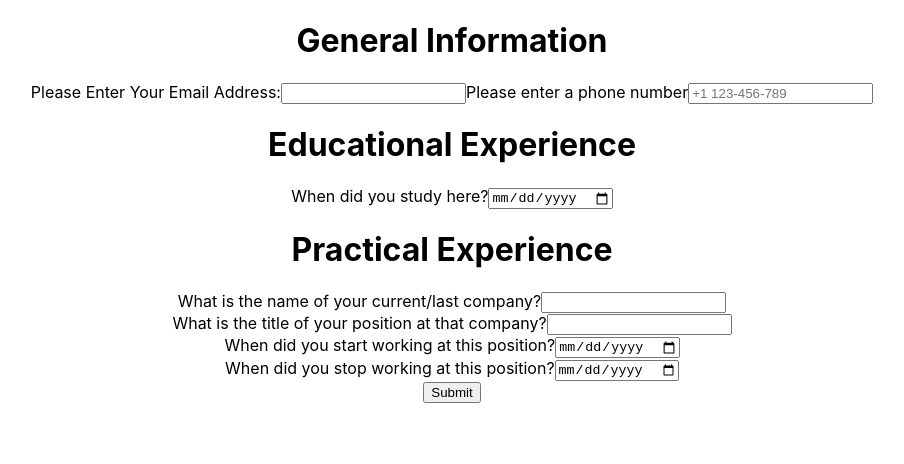
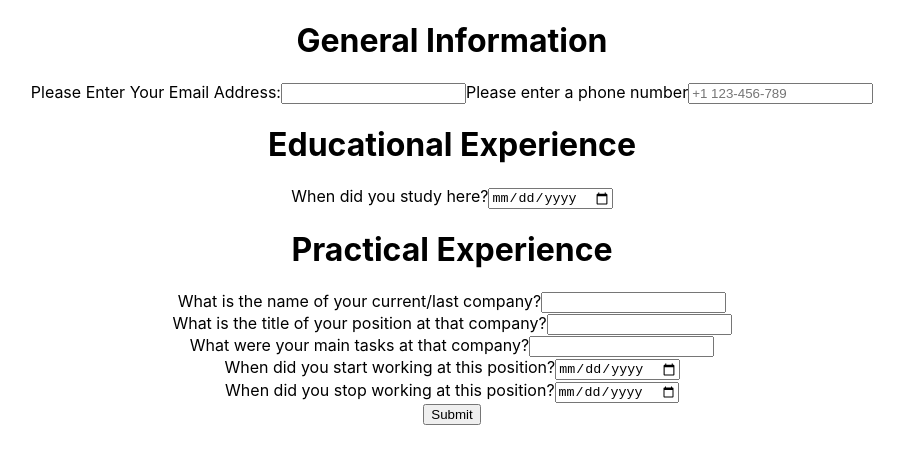
Before and after one commit to jackalot/o-cv-project, a React (Create React App) app: page / in a window 1280 px wide. Shown: the top 464 px of the page, without its empty margins (188-1092 px from the left). Built offline with nearby package versions, Linux system fonts and the light colour scheme; the HTML template or start-up script is replaced by a standard one.

Commit message:
added handlers to each Field in practical Experience

```diff
--- a/src/components/Overview.js
+++ b/src/components/Overview.js
@@ -8,9 +8,9 @@ class PracticalExperience extends React.Component {
       <h1>Practical Experience</h1>
       <TextField handler={this.props.handleCompanyName} fieldName="companyName" className="company-name" labelText="What is the name of your current/last company?"></TextField>
       <TextField handler={this.props.handlePositionTitle} fieldName="positionTitle" className="position-title" labelText="What is the title of your position at that company?"></TextField>
-      <TextField fieldName="mainTasks" className="main-tasks" labelText="What were your main tasks at that company?"></TextField>
-      <DateField fieldName="startDate" className="start-Date" labelText="When did you start working at this position?"></DateField>
-      <DateField fieldName="endDate" className="end-Date" labelText="When did you stop working at this position?"></DateField>
+      <TextField handler={this.props.handleMainTasks} fieldName="mainTasks" className="main-tasks" labelText="What were your main tasks at that company?"></TextField>
+      <DateField handler={this.props.handleStartDate} fieldName="startDate" className="start-Date" labelText="When did you start working at this position?"></DateField>
+      <DateField handler={this.props.handleEndDate} fieldName="endDate" className="end-Date" labelText="When did you stop working at this position?"></DateField>
     </div>
   }
 }
```
